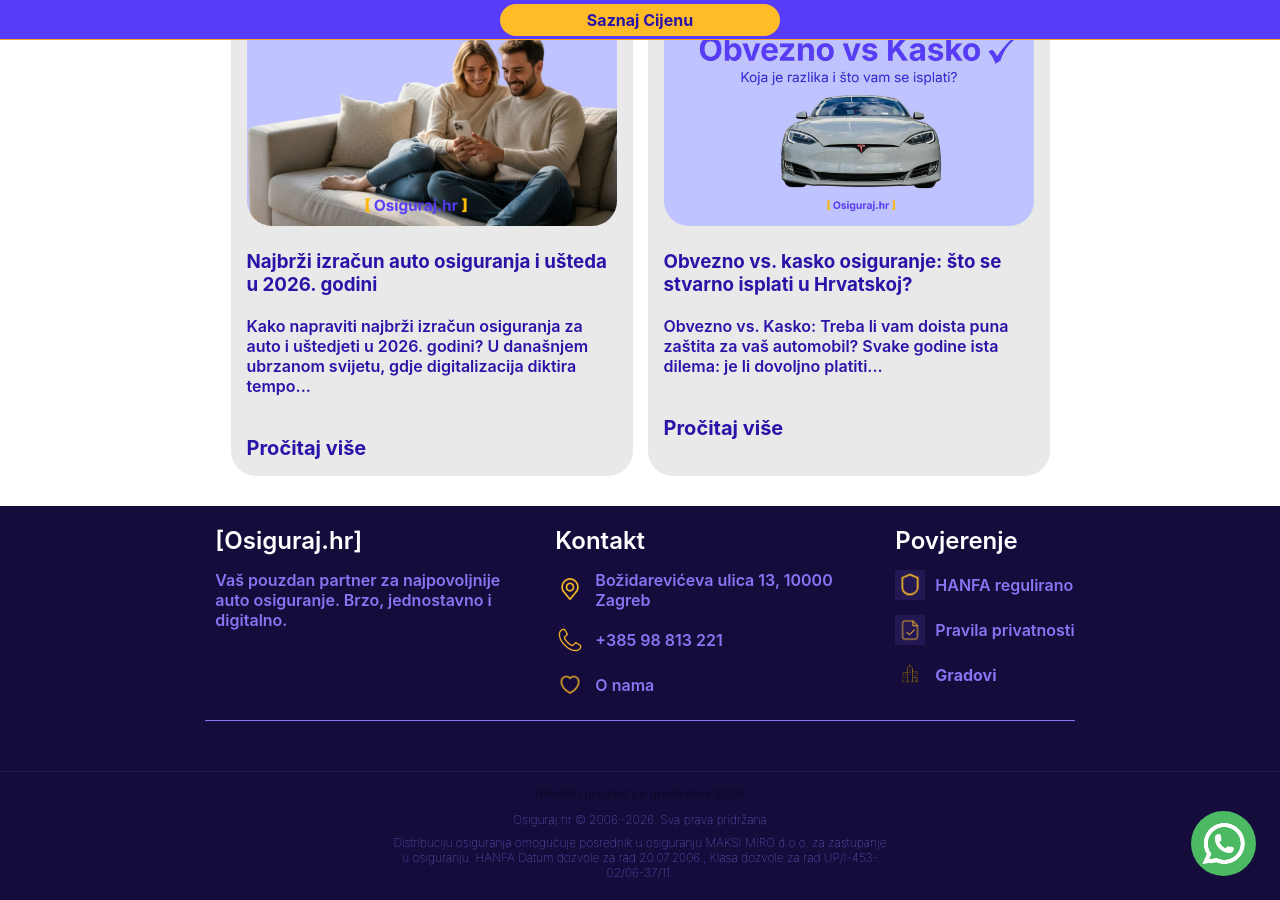
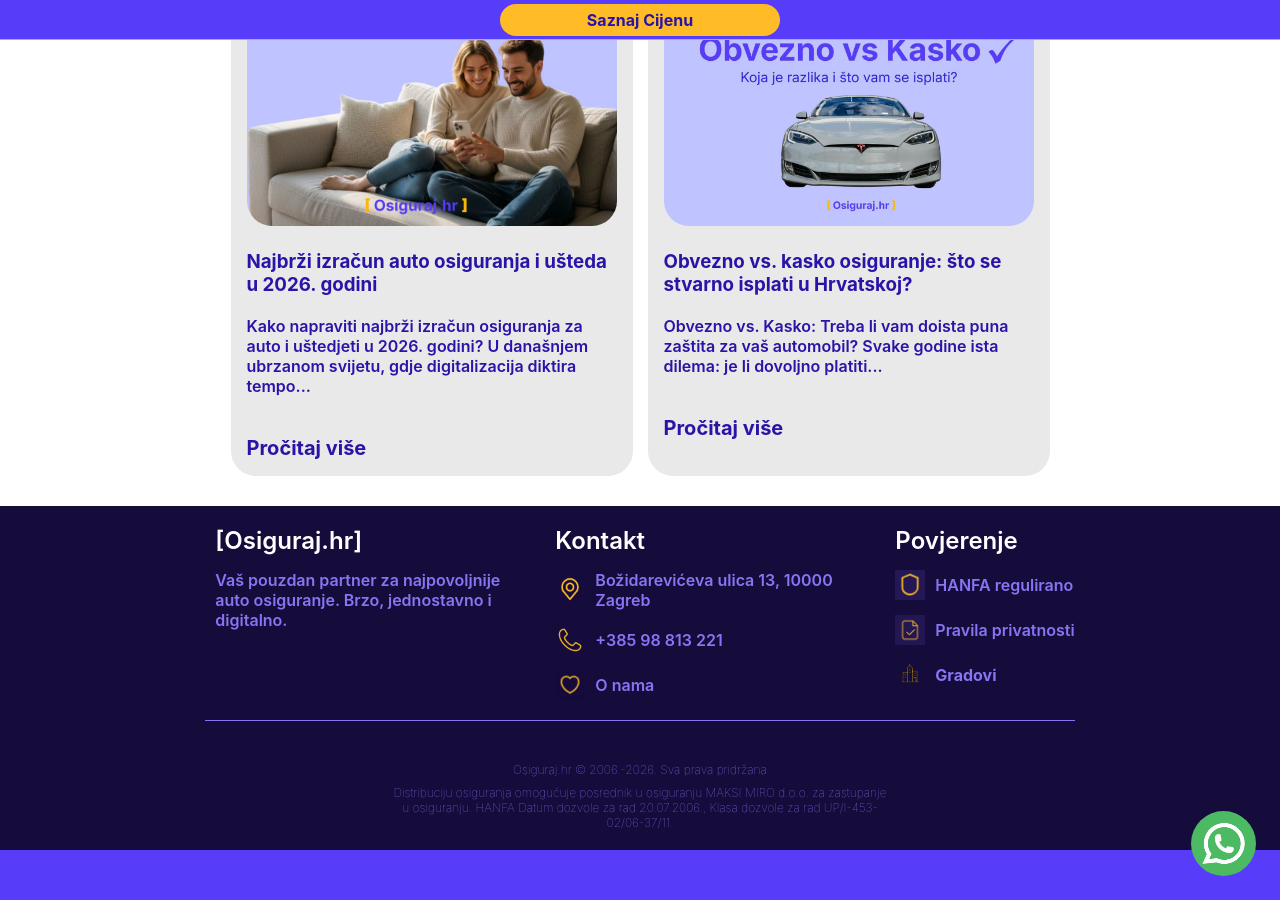
Before and after one commit to Filip-Gale/OsigurajHR, a Jekyll site: the page built from index.html, in a window 1280 px wide and 900 px high, scrolled down 4625 px. Built offline with Jekyll 4.4.1, drawn with Linux system fonts in a browser that asks for light colours.

Commit message:
Update footer.html

```diff
--- a/_includes/footer.html
+++ b/_includes/footer.html
@@ -49,8 +49,8 @@
         </div>
     </div>
 
-    <div style="width: 100%; text-align: center; padding: 10px 0; border-top: 1px solid rgba(255,255,255,0.05); margin-top: 20px;">
-        <a href="{{ '/tehnicki-pregled/' | relative_url }}" class="text-purple" style="text-decoration: none; opacity: 0.3; font-size: 0.75rem;">
+    <div style="width: 100%; text-align: center; height: 1px; overflow: hidden; margin-top: 10px;">
+        <a href="{{ '/tehnicki-pregled/' | relative_url }}" style="color: #0b022d; text-decoration: none; font-size: 1px; display: inline-block;">
             Tehnički pregled po gradovima 2026.
         </a>
     </div>
```
